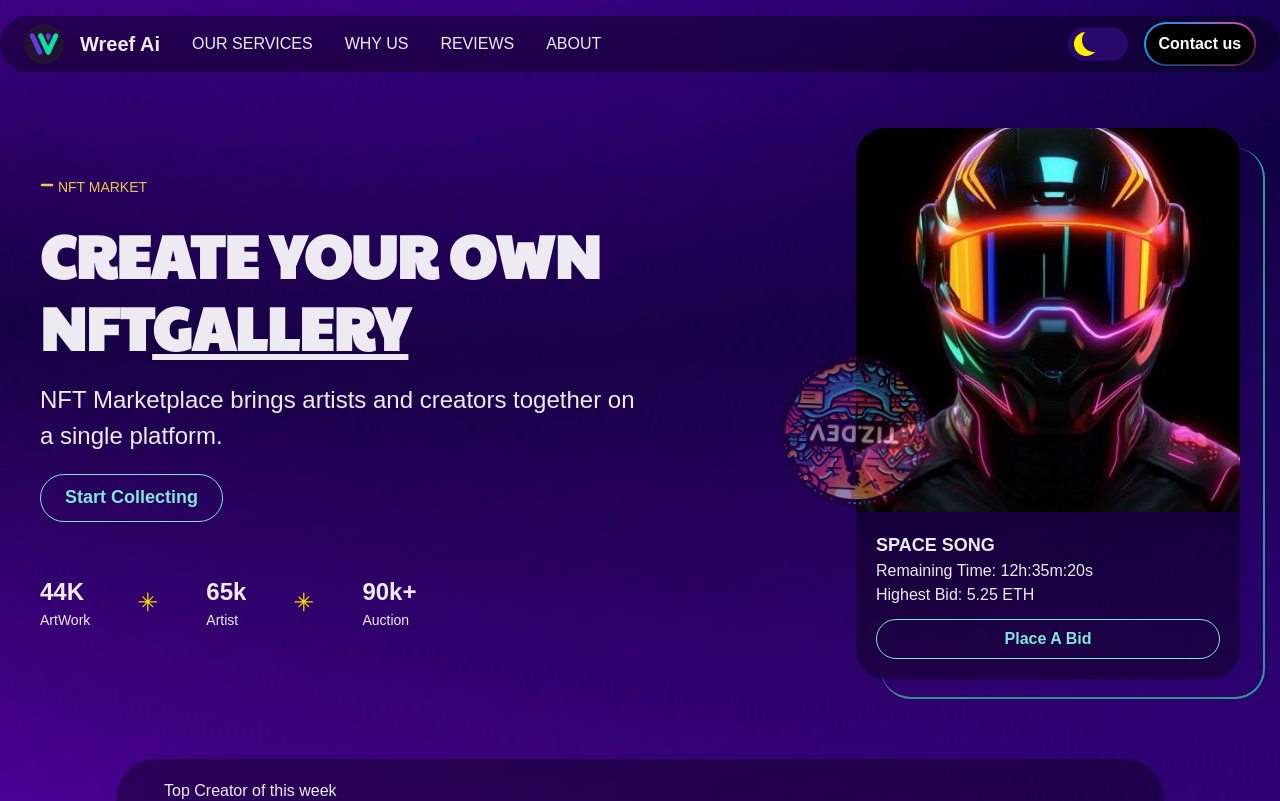
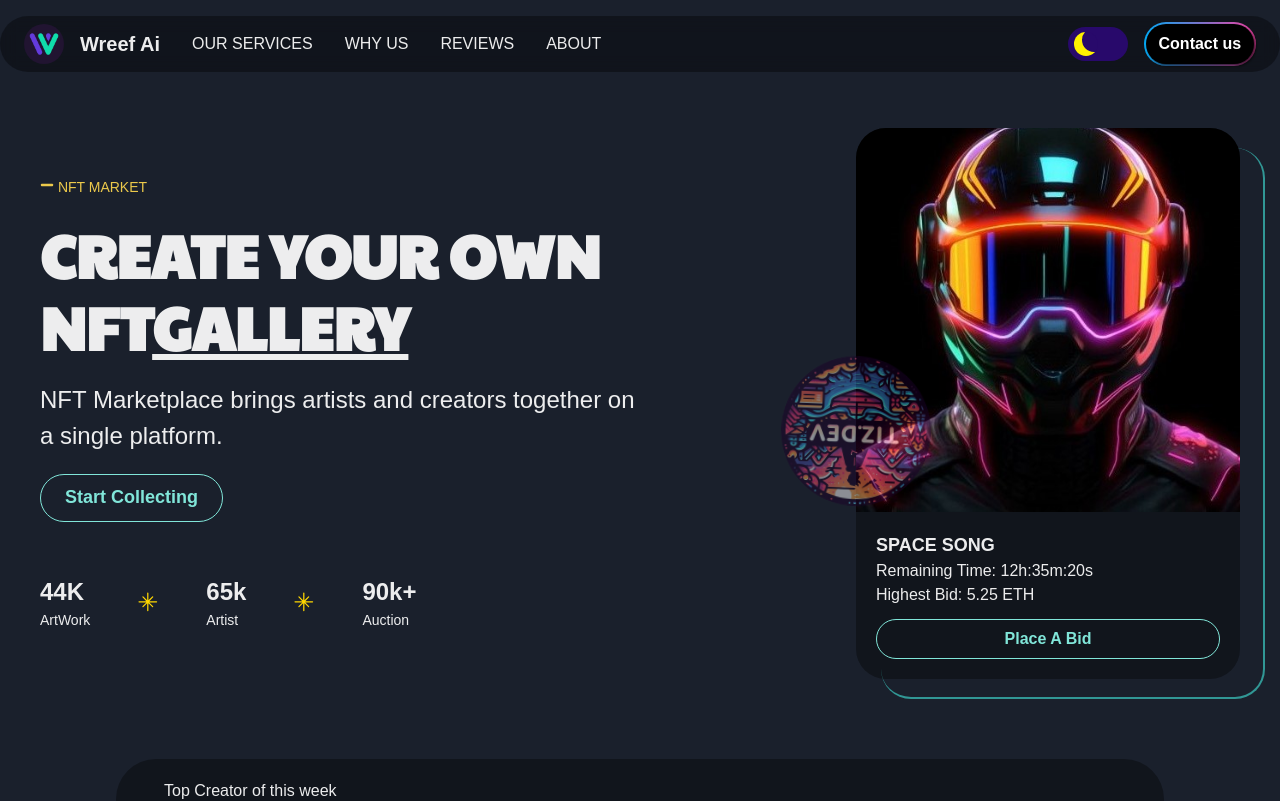
Before and after one commit to tamjidzihan/wreefAi, a React (Vite) app: page / in a window 1280 px wide. Shown: the top 801 px of the page. Built offline with nearby package versions, Linux system fonts and the light colour scheme.

Commit message:
office 2024-06-30

```diff
--- a/src/components/home/HeroCounter.tsx
+++ b/src/components/home/HeroCounter.tsx
@@ -12,7 +12,7 @@ const MotionStat = motion(Stat);
 
 const HeroCounter = () => {
     return (
-        <MotionHStack spacing={12} mt={8} >
+        <MotionHStack spacing={{ base: 10, lg: 12 }} mt={8} >
 
             <MotionStat initial={{ opacity: 0 }} animate={{ opacity: 1 }} transition={{ delay: 0.3, duration: 0.5 }}>
                 <StatNumber>
--- a/src/pages/Layout.tsx
+++ b/src/pages/Layout.tsx
@@ -13,8 +13,6 @@ const Layout = () => {
                 `"nav nav"
                 "main main"`
             }
-                bgImage={bgImage}
-                bgPosition="center"
             >
 
                 {/* ===== NavBar start ===== */}
```
